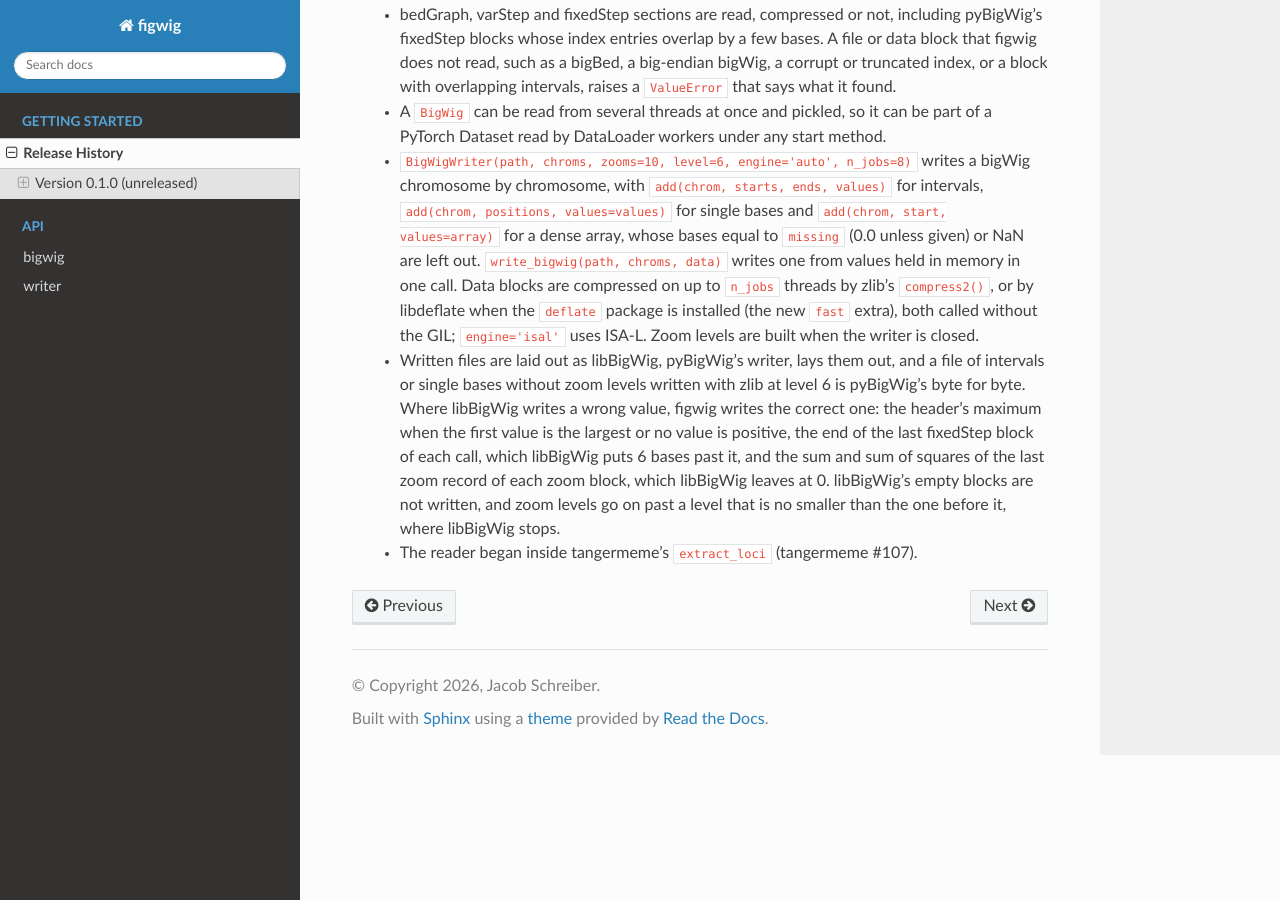
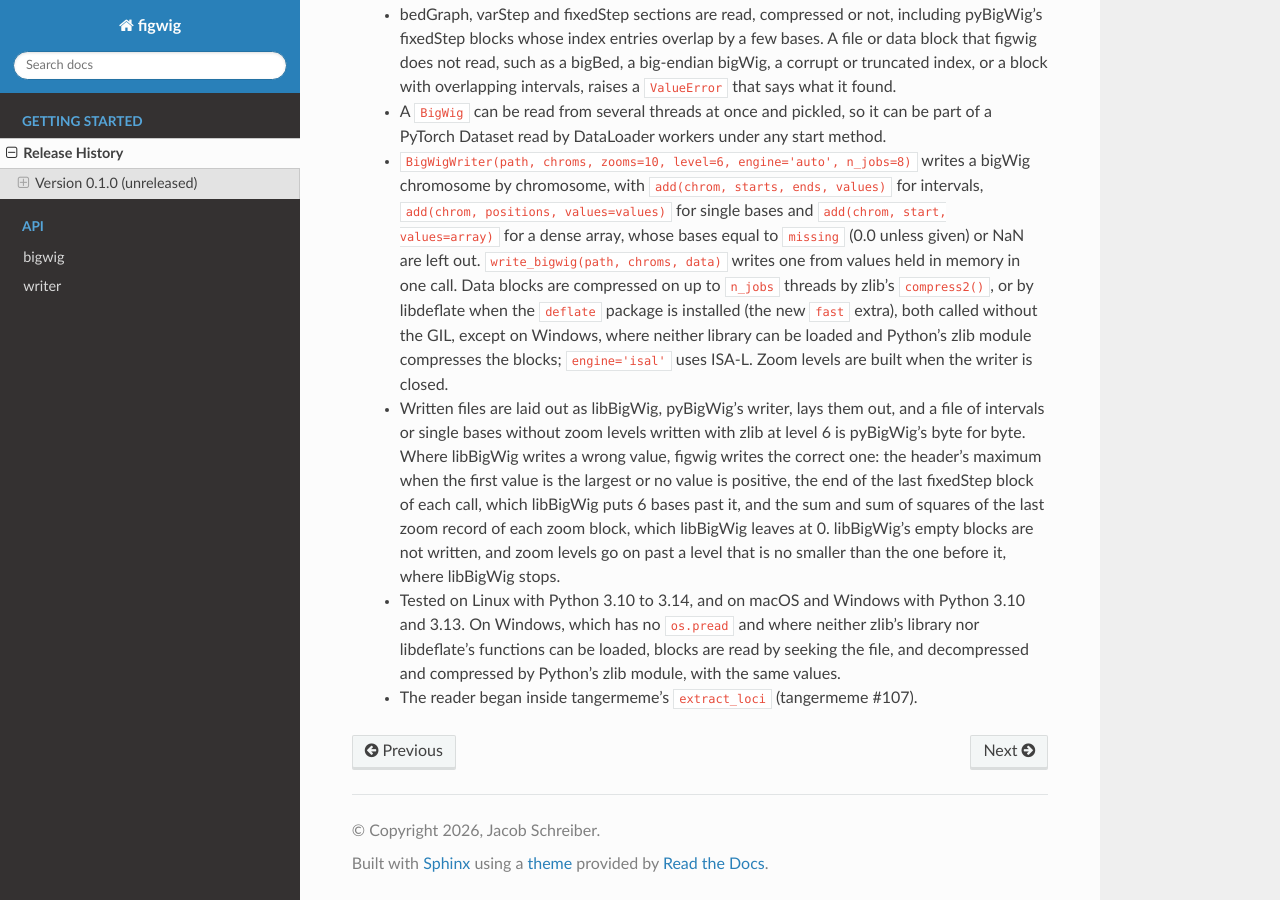
Before and after one commit to jmschrei/figwig, a Sphinx documentation site: the page built from docs/whats_new.rst, in a window 1280 px wide and 900 px high, scrolled down 510 px. Built offline with Sphinx 7.4.7 and the Read the Docs theme 3.1.0, drawn with Linux system fonts in a browser that asks for light colours.

Commit message:
DOC say which platforms are tested and what differs on Windows
The tests now run on Linux under Python 3.10 to 3.14 and on macOS and
Windows under 3.10 and 3.13. The README's platform paragraph and the
changelog say so, and say what Windows does differently: blocks are read by
seeking, zlib's library and libdeflate's functions cannot be loaded, so
Python's zlib module decompresses and compresses the blocks and
engine='libdeflate' raises, and the comparisons with pyBigWig do not run.
pyproject.toml lists macOS and Windows among its operating systems.

Co-Authored-By: Claude Opus 5.5 <noreply@anthropic.com>

```diff
--- a/docs/whats_new.rst
+++ b/docs/whats_new.rst
@@ -20,8 +20,10 @@ Highlights
 
 	- A ``BigWig`` can be read from several threads at once and pickled, so it can be part of a PyTorch Dataset read by DataLoader workers under any start method.
 
-	- ``BigWigWriter(path, chroms, zooms=10, level=6, engine='auto', n_jobs=8)`` writes a bigWig chromosome by chromosome, with ``add(chrom, starts, ends, values)`` for intervals, ``add(chrom, positions, values=values)`` for single bases and ``add(chrom, start, values=array)`` for a dense array, whose bases equal to ``missing`` (0.0 unless given) or NaN are left out. ``write_bigwig(path, chroms, data)`` writes one from values held in memory in one call. Data blocks are compressed on up to ``n_jobs`` threads by zlib's ``compress2()``, or by libdeflate when the ``deflate`` package is installed (the new ``fast`` extra), both called without the GIL; ``engine='isal'`` uses ISA-L. Zoom levels are built when the writer is closed.
+	- ``BigWigWriter(path, chroms, zooms=10, level=6, engine='auto', n_jobs=8)`` writes a bigWig chromosome by chromosome, with ``add(chrom, starts, ends, values)`` for intervals, ``add(chrom, positions, values=values)`` for single bases and ``add(chrom, start, values=array)`` for a dense array, whose bases equal to ``missing`` (0.0 unless given) or NaN are left out. ``write_bigwig(path, chroms, data)`` writes one from values held in memory in one call. Data blocks are compressed on up to ``n_jobs`` threads by zlib's ``compress2()``, or by libdeflate when the ``deflate`` package is installed (the new ``fast`` extra), both called without the GIL, except on Windows, where neither library can be loaded and Python's zlib module compresses the blocks; ``engine='isal'`` uses ISA-L. Zoom levels are built when the writer is closed.
 
 	- Written files are laid out as libBigWig, pyBigWig's writer, lays them out, and a file of intervals or single bases without zoom levels written with zlib at level 6 is pyBigWig's byte for byte. Where libBigWig writes a wrong value, figwig writes the correct one: the header's maximum when the first value is the largest or no value is positive, the end of the last fixedStep block of each call, which libBigWig puts 6 bases past it, and the sum and sum of squares of the last zoom record of each zoom block, which libBigWig leaves at 0. libBigWig's empty blocks are not written, and zoom levels go on past a level that is no smaller than the one before it, where libBigWig stops.
 
+	- Tested on Linux with Python 3.10 to 3.14, and on macOS and Windows with Python 3.10 and 3.13. On Windows, which has no ``os.pread`` and where neither zlib's library nor libdeflate's functions can be loaded, blocks are read by seeking the file, and decompressed and compressed by Python's zlib module, with the same values.
+
 	- The reader began inside tangermeme's ``extract_loci`` (tangermeme #107).
--- a/pyproject.toml
+++ b/pyproject.toml
@@ -20,6 +20,8 @@ keywords = [
 classifiers = [
     "Development Status :: 3 - Alpha",
     "Intended Audience :: Science/Research",
+    "Operating System :: MacOS",
+    "Operating System :: Microsoft :: Windows",
     "Operating System :: POSIX :: Linux",
     "Programming Language :: Python :: 3",
     "Programming Language :: Python :: 3.10",
```
Also changed, not shown: README.md (+11 -6 lines).
